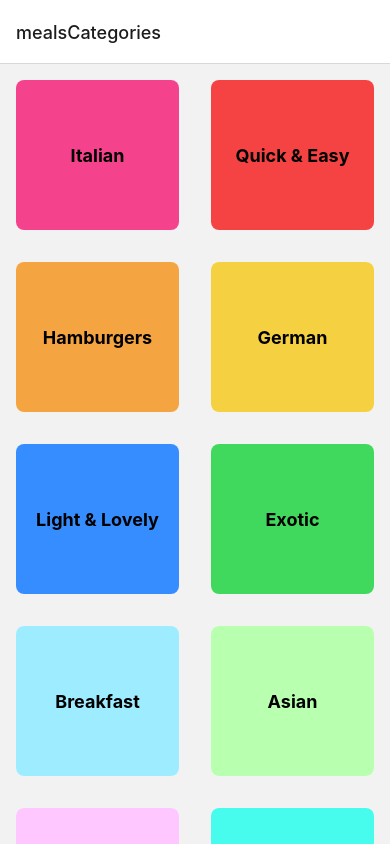
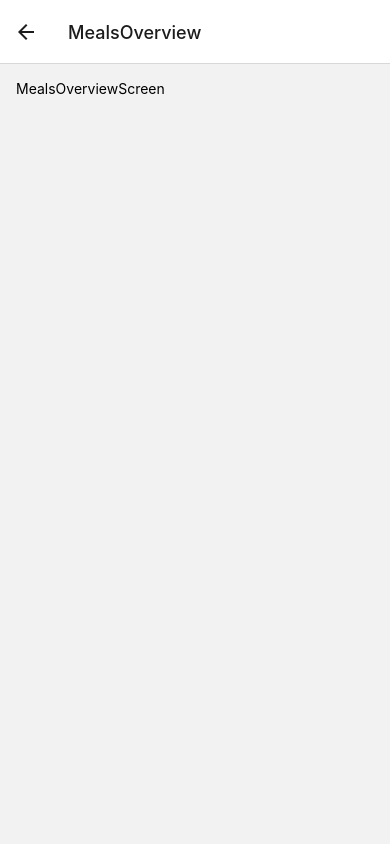
Before and after one commit to totti-rdz/react-native-tutorial-3, a React Native app: screen /MealsOverview in a window 390 px wide. Built offline with nearby package versions, Linux system fonts and the light colour scheme.

Commit message:
Capitalize Screen names

```diff
--- a/App.js
+++ b/App.js
@@ -14,8 +14,8 @@ export default function App() {
       <StatusBar style="dark" />
       <NavigationContainer>
         <Stack.Navigator>
-          <Stack.Screen name="mealsCategories" component={CategoriesScreen} />
-          <Stack.Screen name="mealsOverview" component={MealsOverviewScreen} />
+          <Stack.Screen name="MealsCategories" component={CategoriesScreen} />
+          <Stack.Screen name="MealsOverview" component={MealsOverviewScreen} />
         </Stack.Navigator>
       </NavigationContainer>
     </>
```
